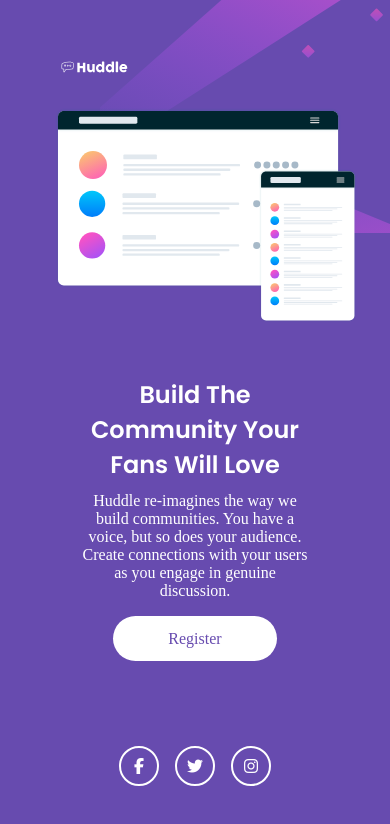
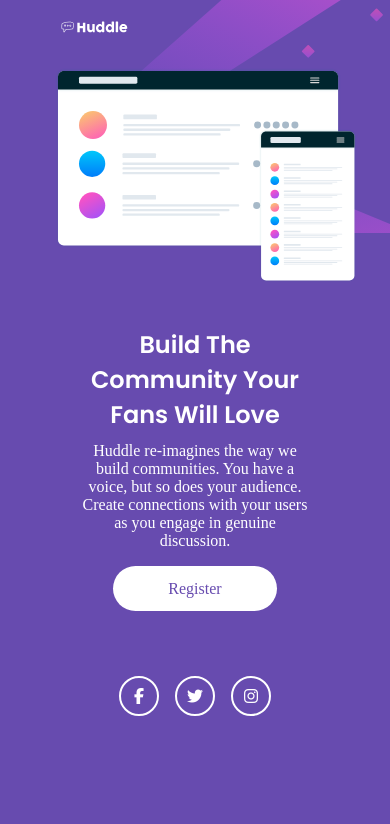
Before and after one commit to Allisson-Lima-Dev/huddle-landing-page-with-single-introductory-section-master, a plain HTML site: page index.html in a window 390 px wide. Drawn offline with Linux system fonts and the light colour scheme.

Commit message:
Update style.css

```diff
--- a/style.css
+++ b/style.css
@@ -111,7 +111,7 @@ header{
     }
     header{
         width: 100%;
-        margin-top: 20px;
+        margin-top: 0px;
         margin-left: 0px;
     }
     .icons{
@@ -124,8 +124,8 @@ header{
 @media (max-width: 991px){
     .icons {
         justify-content: space-around;
-        margin-top: 90px;
-        margin-bottom: 60px;
+        margin-top: 70px;
+        margin-bottom: 40px;
         margin-right: 0px;
     }
     .icons i{
@@ -146,10 +146,11 @@ header{
     }
     .container-img{
         height: 100%;
-        margin-bottom: 50px;
+        margin-bottom: 40px;
     }
     header img{
         width: 20%;
+        margin-top: 0px;
     }
 
 }
```
